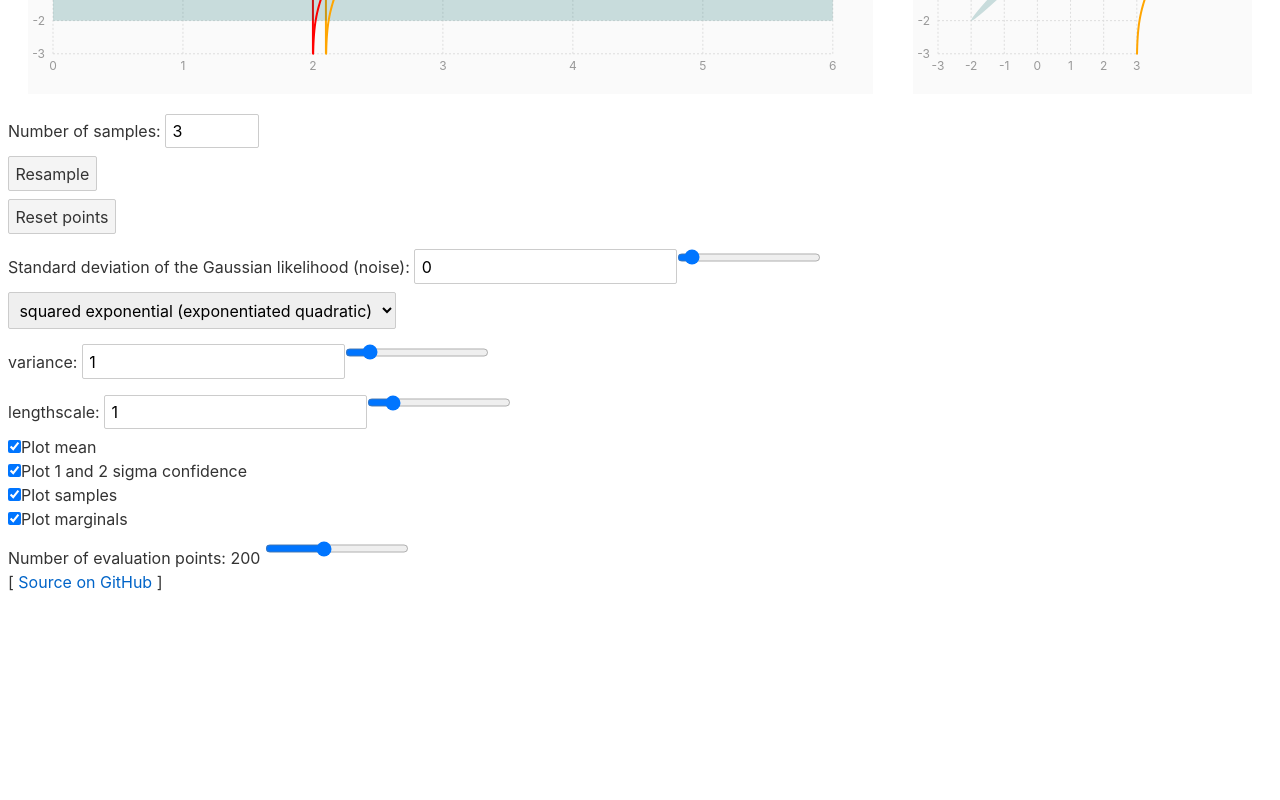
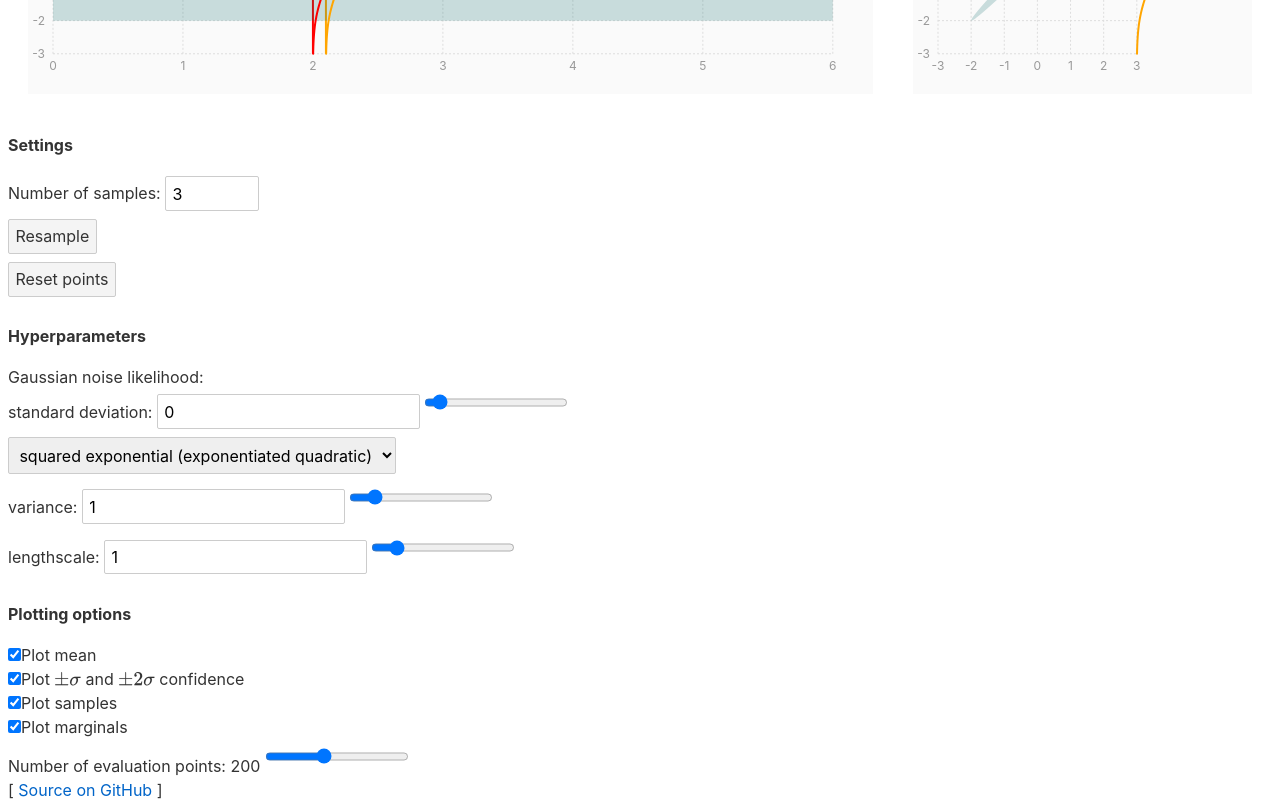
Before and after one commit to st--/interactive-gp-visualization, a Svelte app: page / in a window 1280 px wide. Shown: the part 619-1419 px from the top of the page. Before the commit the page ends 1211 px from the top, so only its background shows below. Built offline with nearby package versions, Linux system fonts and the light colour scheme.

Commit message:
reusable ParameterSlider

```diff
--- a/src/App.svelte
+++ b/src/App.svelte
@@ -188,6 +188,7 @@ Future thoughts:
     </div>
   </div>
   <div>
+    <h4>Settings</h4>
     <RandomSample xsLength={xs.length} />
     <button
       class="btn"
@@ -195,7 +196,13 @@ Future thoughts:
         points = [];
       }}>Reset points</button
     >
+  </div>
+  <div>
+    <h4>Hyperparameters</h4>
     <ConfigData bind:noiseScale bind:selectedKernel {kernelChoices} />
+  </div>
+  <div>
+    <h4>Plotting options</h4>
     <ConfigPlot bind:plotProps bind:num_grid />
   </div>
   <div>
--- a/src/ConfigData.svelte
+++ b/src/ConfigData.svelte
@@ -1,17 +1,18 @@
 <script>
+  import ParameterSlider from "./ParameterSlider.svelte";
   export let noiseScale, selectedKernel, kernelChoices;
+
+  let noiseVarianceProps = {
+    name: "standard deviation",
+    min: 0.0,
+    max: 3.0,
+    step: 0.1,
+  };
 </script>
 
-<label>
-  Standard deviation of the Gaussian likelihood (noise):
-  <input type="number" bind:value={noiseScale} step="0.1" /><input
-    type="range"
-    bind:value={noiseScale}
-    min="0.0"
-    max="3.0"
-    step="0.1"
-  />
-</label>
+Gaussian noise likelihood:
+<ParameterSlider bind:value={noiseScale} {...noiseVarianceProps} />
+
 <select bind:value={selectedKernel}>
   {#each kernelChoices as choice}
     <option value={choice}>
@@ -20,18 +21,5 @@
   {/each}
 </select>
 {#each selectedKernel.parameters as parameter}
-  <label>
-    {parameter.name}:
-    <input
-      type="number"
-      bind:value={parameter.value}
-      step={parameter.step}
-    /><input
-      type="range"
-      bind:value={parameter.value}
-      min={parameter.min}
-      max={parameter.max}
-      step={parameter.step}
-    />
-  </label>
+  <ParameterSlider bind:value={parameter.value} {...parameter} />
 {/each}
--- a/src/ConfigPlot.svelte
+++ b/src/ConfigPlot.svelte
@@ -4,8 +4,8 @@
 
 <label><input type="checkbox" bind:checked={plotProps.mean} />Plot mean</label>
 <label
-  ><input type="checkbox" bind:checked={plotProps.confidence} />Plot 1 and 2
-  sigma confidence</label
+  ><input type="checkbox" bind:checked={plotProps.confidence} />Plot \( \pm
+  \sigma \) and \( \pm 2 \sigma \) confidence</label
 >
 <label
   ><input type="checkbox" bind:checked={plotProps.samples} />Plot samples</label
--- /dev/null
+++ b/src/ParameterSlider.svelte
@@ -0,0 +1,9 @@
+<script>
+  export let name, value, min, max, step;
+</script>
+
+<label>
+  {name}:
+  <input type="number" bind:value {step} />
+  <input type="range" bind:value {min} {max} {step} />
+</label>
```
